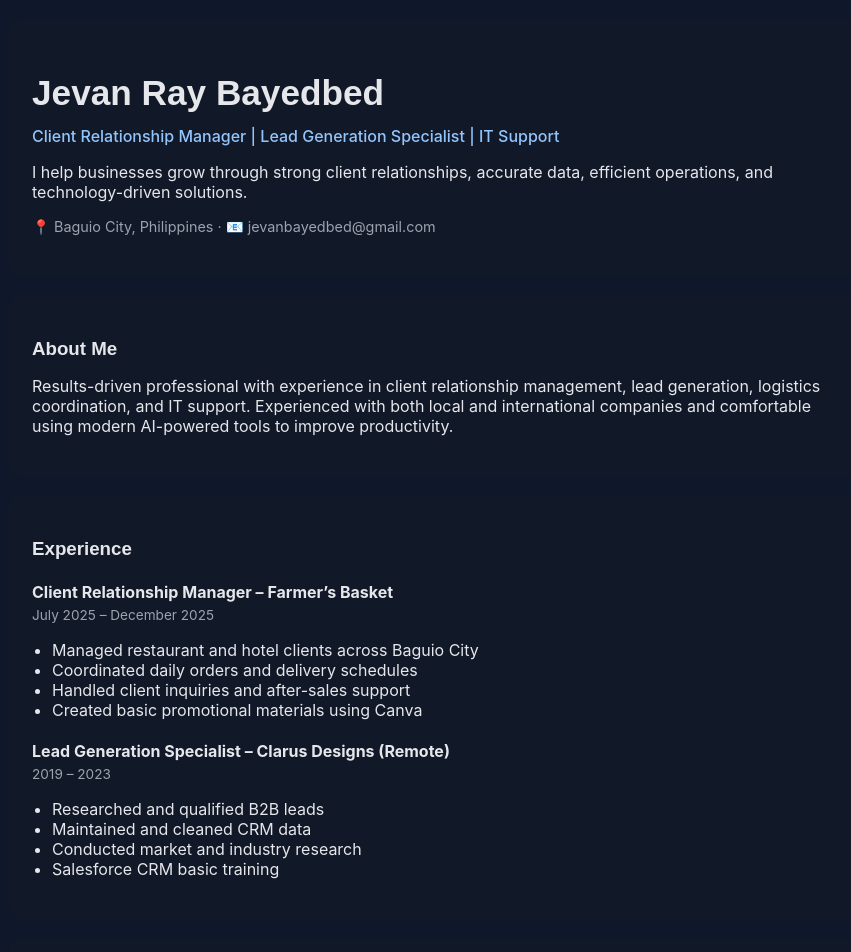
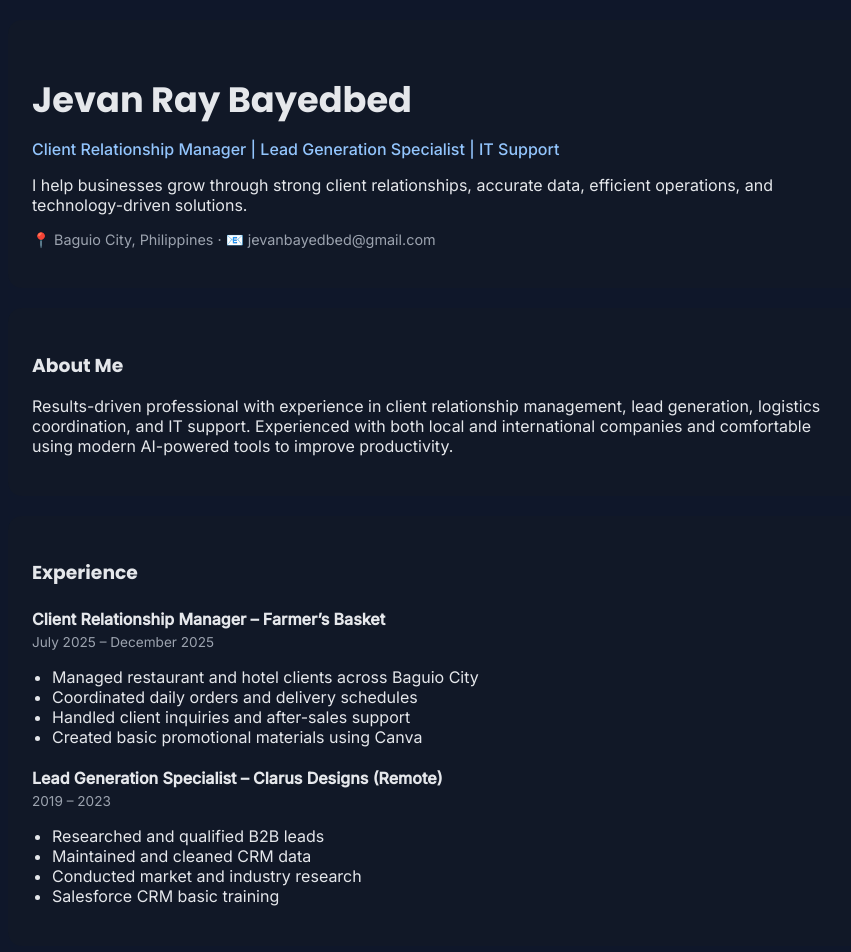
Before and after one commit to jevanray/Portfolio2025, a Flask app: page / in a window 1280 px wide. Shown: the top 952 px of the page, without its empty margins (202-1053 px from the left). Run offline with Flask 3, Linux system fonts and the light colour scheme.

Commit message:
Update index.html

```diff
--- a/templates/index.html
+++ b/templates/index.html
@@ -4,7 +4,12 @@
   <meta charset="UTF-8" />
   <meta name="viewport" content="width=device-width, initial-scale=1.0"/>
   <title>Jevan Ray Bayedbed | Portfolio</title>
-<link rel="stylesheet" href="static/css/style.css">
+
+  <!-- Google Fonts -->
+  <link href="https://fonts.googleapis.com/css2?family=Poppins:wght@400;500;600;700&family=Inter:wght@400;500&display=swap" rel="stylesheet">
+
+  <!-- Your CSS -->
+  <link rel="stylesheet" href="static/css/style.css">
 </head>
 <body>
   <div class="container">
```
